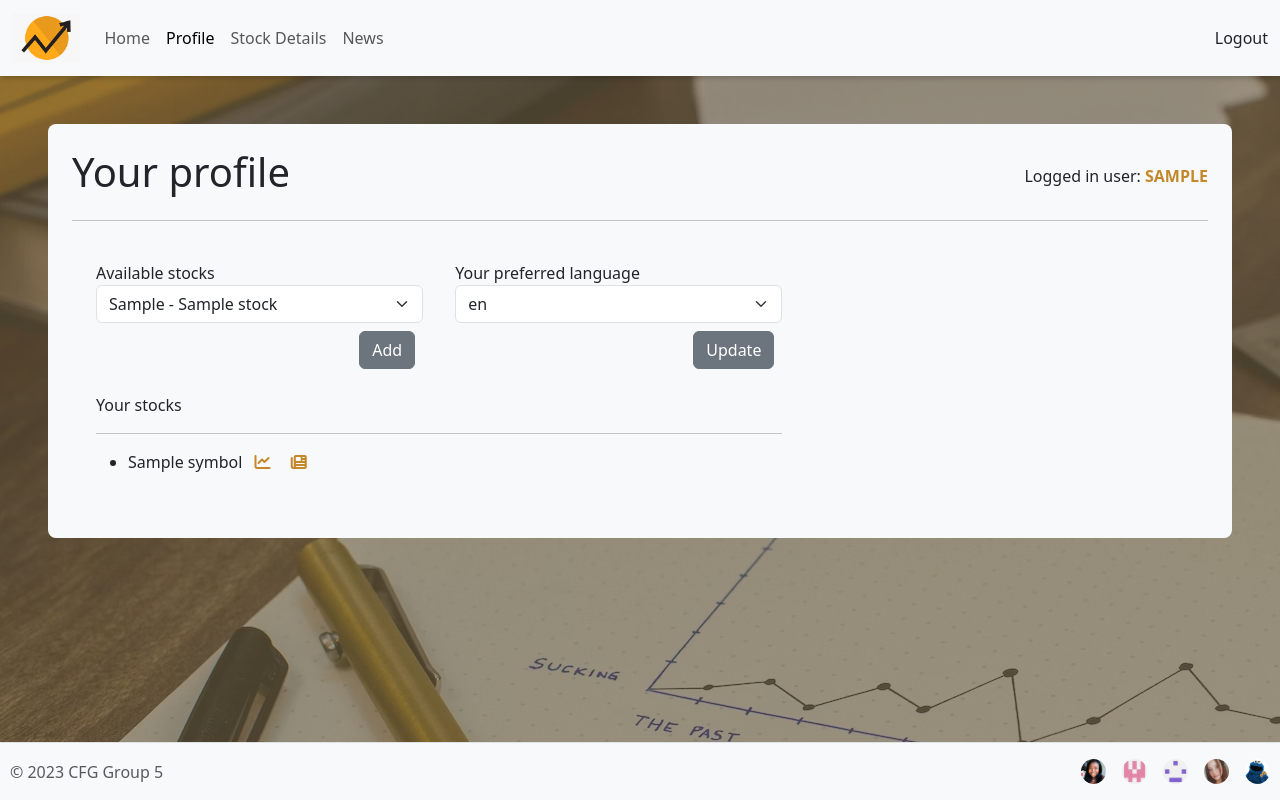
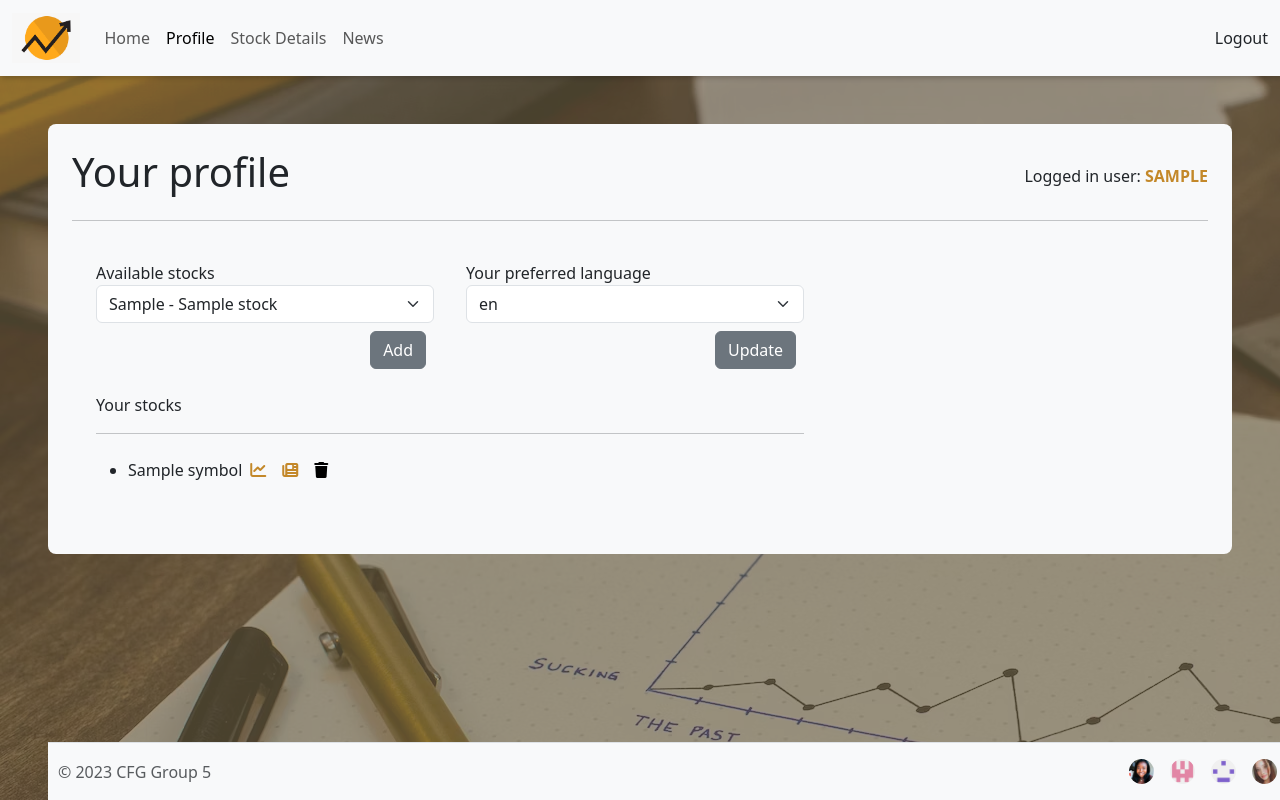
Before and after one commit to Koko-66/stocks-group-5, a Flask app: template src/templates/profile.html in a window 1280 px wide. Run offline with Flask 3, Linux system fonts and the light colour scheme; tables that the repository leaves empty hold one stand-in row (values such as "Sample post"); the template is opened without the code that fills it: values that come from a table or form of the project are taken from there, most other values are stand-ins (such as "Sample title", 1, 10 or a date in 2020); some libraries are stand-ins or nearby versions.

```diff
--- a/src/templates/profile.html
+++ b/src/templates/profile.html
@@ -74,24 +74,31 @@
                     <hr>
                     <ul>
                         {% for stock in preferred_stocks %}
-                        <li>{{ stock.symbol }}
+                        <li>
+                            <div class="d-flex align-items-center">
+                            {{ stock.symbol }}
                             <div class="tooltip-css">
                             <a href="{{ url_for ('stocks_graph.render', stock=stock.symbol) }}" ><span class="tooltiptext-css">Show graph</span>
                             <span class="m-2"><i class="fas fa-chart-line link-button"></i></span></a>
                             </div>
                             <div class="tooltip-css">
                             <a href="{{ url_for ('stocks_news.get_news', stock=stock.symbol, username=username) }}"class="tooltip-css"><span class="tooltiptext-css">Show news</span><span class="m-2"><i class="fas fa-newspaper link-button"></i></span></a>
+                            </div>
+                            <form class="my-2" method="POST" action="{{ url_for('profile.remove_stocks_preferences', username=username) }}">
+                            <input type="hidden" name="stocks" value="{{ stock.symbol }}">
+                            <div class="tooltip-css">
+                            <button type="submit" class="tooltip-css" style="border: none; background: none; padding: 0;">
+                            <span class="tooltiptext-css">Remove</span>
+                            <span class="m-2"><i class="fas fa-trash"></i></span>
+                                </button>
+                              </div>
+                            </form>
+                            </div>
                         </li>
 
                         {% endfor %}
                     </ul>
                 </div>
-              <!-- <div class="col text-end"><a
-                    href="{{ url_for ('stocks_news.get_news', username=username) }}" class="ms-2 link-button">
-                    <i class="fas fa-newspaper ms-2"></i>
-                    Your news <i class="fas fa-angle-double-right"></i></a>
-                </div> -->
-            </div>
         </div>
     </div>
 </div>
```
